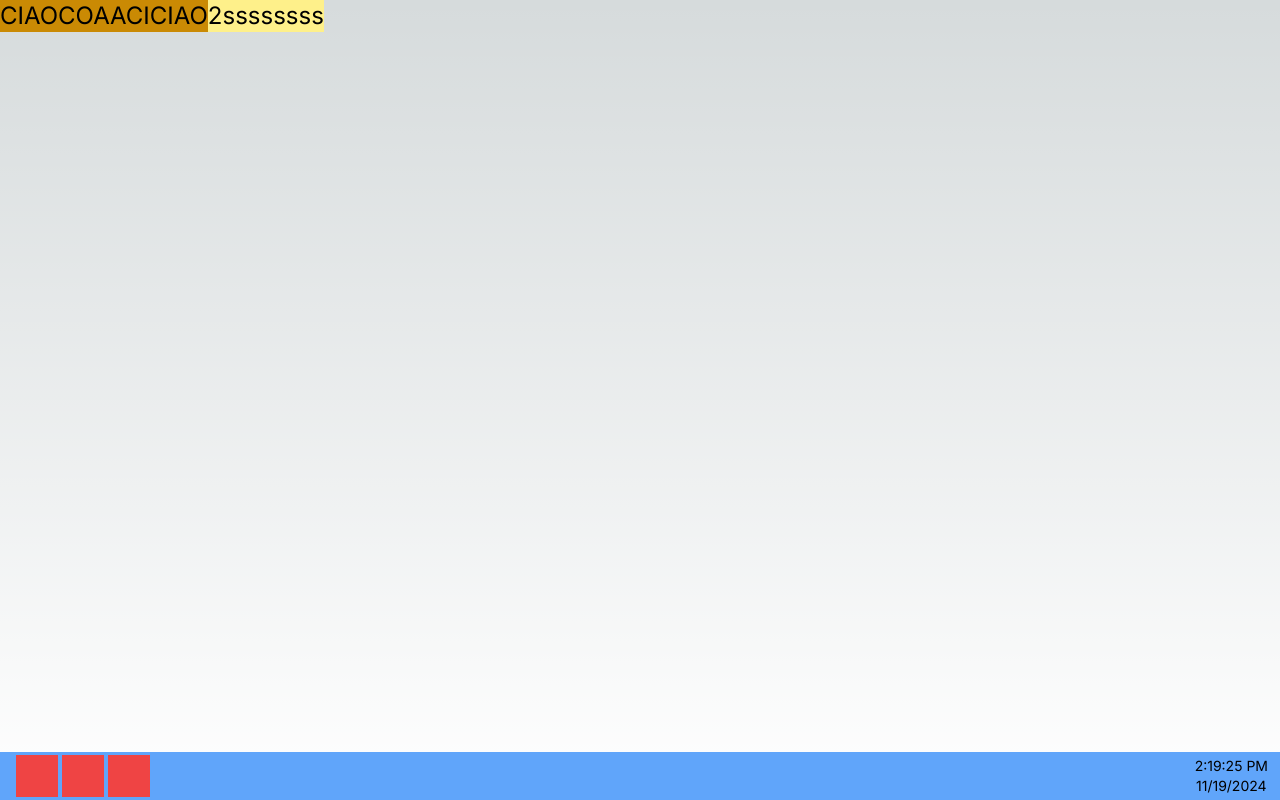
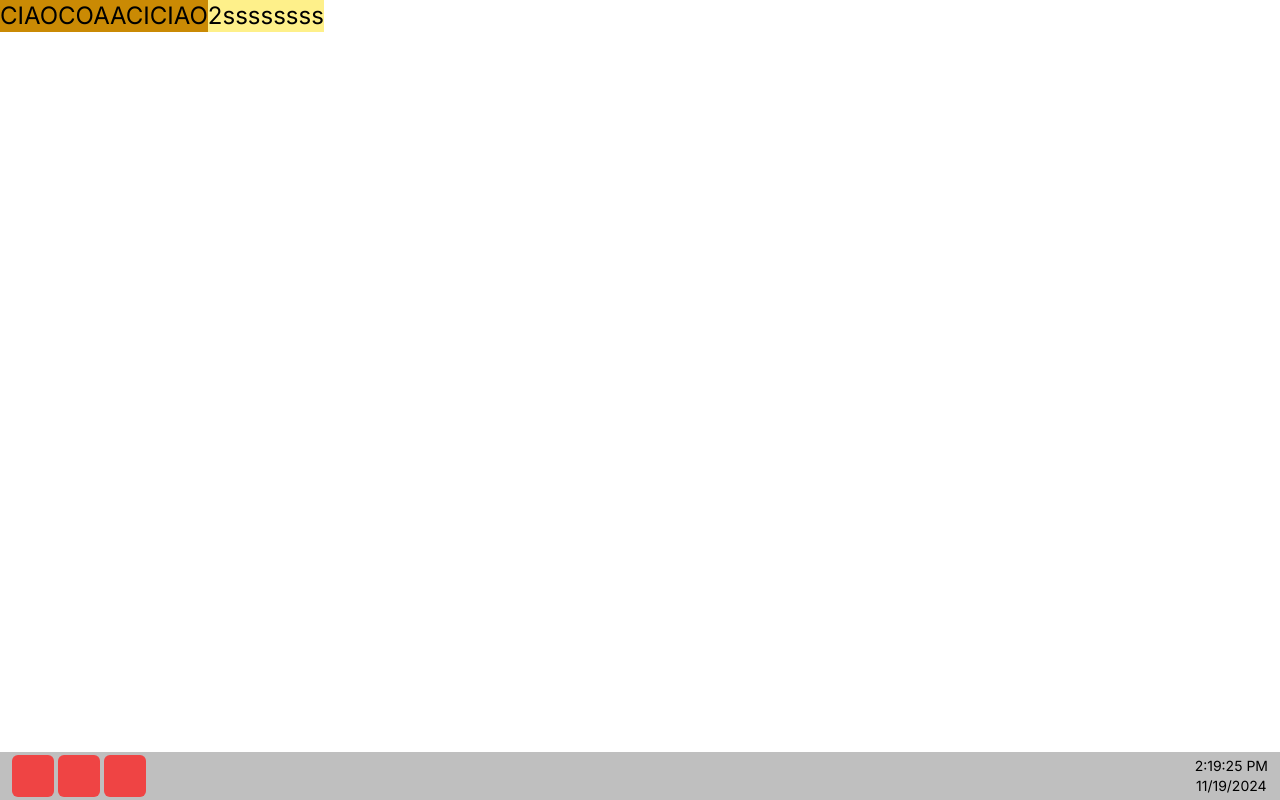
Before and after one commit to Raptor1818/RaptorOS, a Next.js app: page / in a window 1280 px wide. Built offline with nearby package versions, Linux system fonts and the light colour scheme.

Commit message:
Added desktopgrid

```diff
--- a/src/app/page.tsx
+++ b/src/app/page.tsx
@@ -1,18 +1,18 @@
 'use client'
 
+import DesktopGrid from "@/components/raptorOS/Desktop/DesktopGrid";
 import Taskbar from "@/components/raptorOS/Taskbar/Taskbar";
 import WindowContainer from "@/components/raptorOS/Window/WindowContainer";
 
 export default function Home() {
   return (
     <main className="min-h-screen w-screen overflow-hidden">
-      <Taskbar></Taskbar>
-      <div className="z-10"> {/* Window zone */}
+      <Taskbar />
+      <div className="z-10 absolute"> {/* Window zone */}
         <WindowContainer />
       </div>
-      <div className="z-0"> {/* Desktop grid */}
-        <div>
-        </div>
+      <div className="z-[0] fixed"> {/* Desktop grid */}
+        <DesktopGrid />
       </div>
     </main>
   );
--- /dev/null
+++ b/src/components/raptorOS/Desktop/DesktopGrid.tsx
@@ -0,0 +1,12 @@
+import React from 'react'
+
+interface Props {}
+
+const DesktopGrid = (props: Props) => {
+  return (
+    <div className='bg-white w-screen h-screen'>
+    </div>
+  )
+}
+
+export default DesktopGrid
--- a/src/components/raptorOS/Taskbar/Taskbar.tsx
+++ b/src/components/raptorOS/Taskbar/Taskbar.tsx
@@ -7,11 +7,11 @@ const Taskbar = (props: Props) => {
   const TaskbarTime = dynamic(() => import('./TaskbarTime'), { ssr: false })
 
   return (
-    <nav className='h-[48px] w-screen flex flex-row justify-between items-center bg-blue-400 bottom-0 fixed p-1 select-none z-[999]'>
-      <div className='w-full flex flex-row justify-start items-center gap-1 pl-3'> {/* Icons */}
-        <div className='bg-red-500 w-[42px] h-[42px]'></div>
-        <div className='bg-red-500 w-[42px] h-[42px]'></div>
-        <div className='bg-red-500 w-[42px] h-[42px]'></div>
+    <nav className='h-[48px] w-screen flex flex-row justify-between items-center bg-black bg-opacity-25 bottom-0 fixed p-1 select-none z-[999] backdrop-blur-xl'>
+      <div className='w-full flex flex-row justify-start items-center gap-1 pl-2'> {/* Icons */}
+        <div className='bg-red-500 w-[42px] h-[42px] rounded-md'></div>
+        <div className='bg-red-500 w-[42px] h-[42px] rounded-md'></div>
+        <div className='bg-red-500 w-[42px] h-[42px] rounded-md'></div>
       </div>
       <TaskbarTime></TaskbarTime>
     </nav>
```
